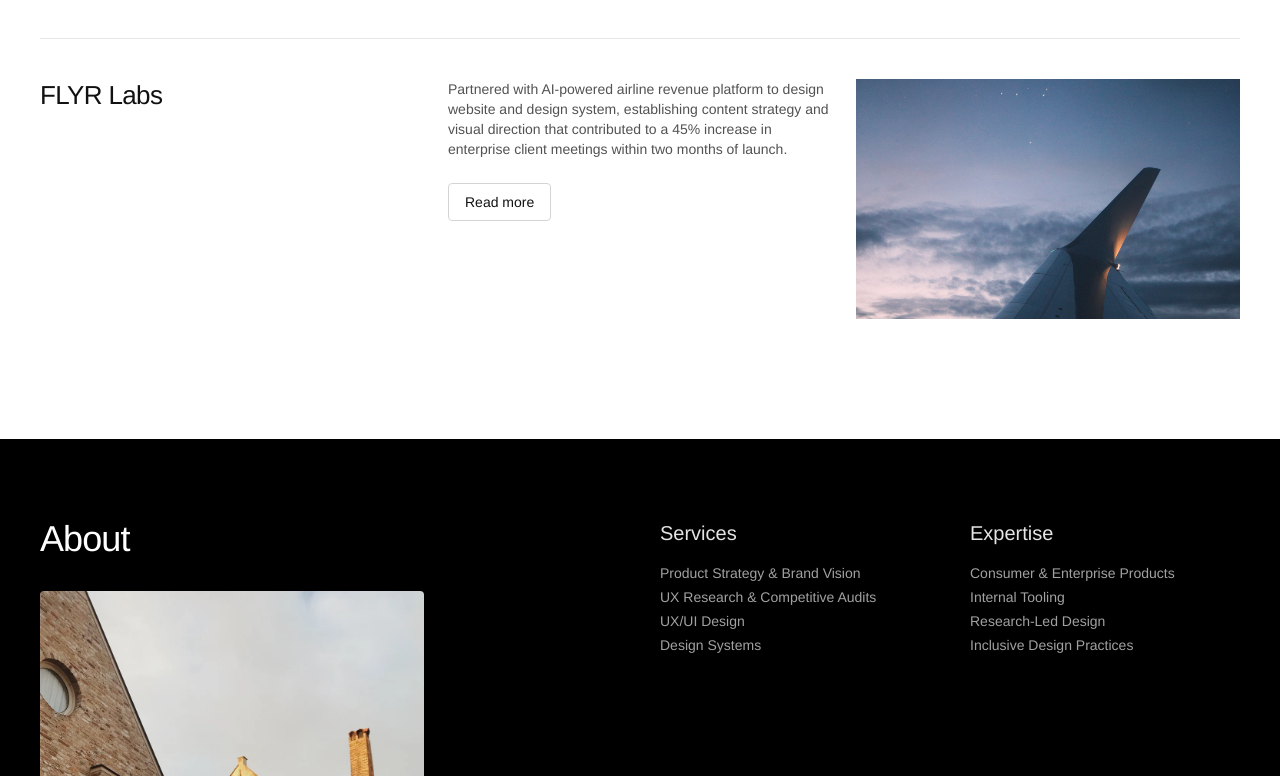
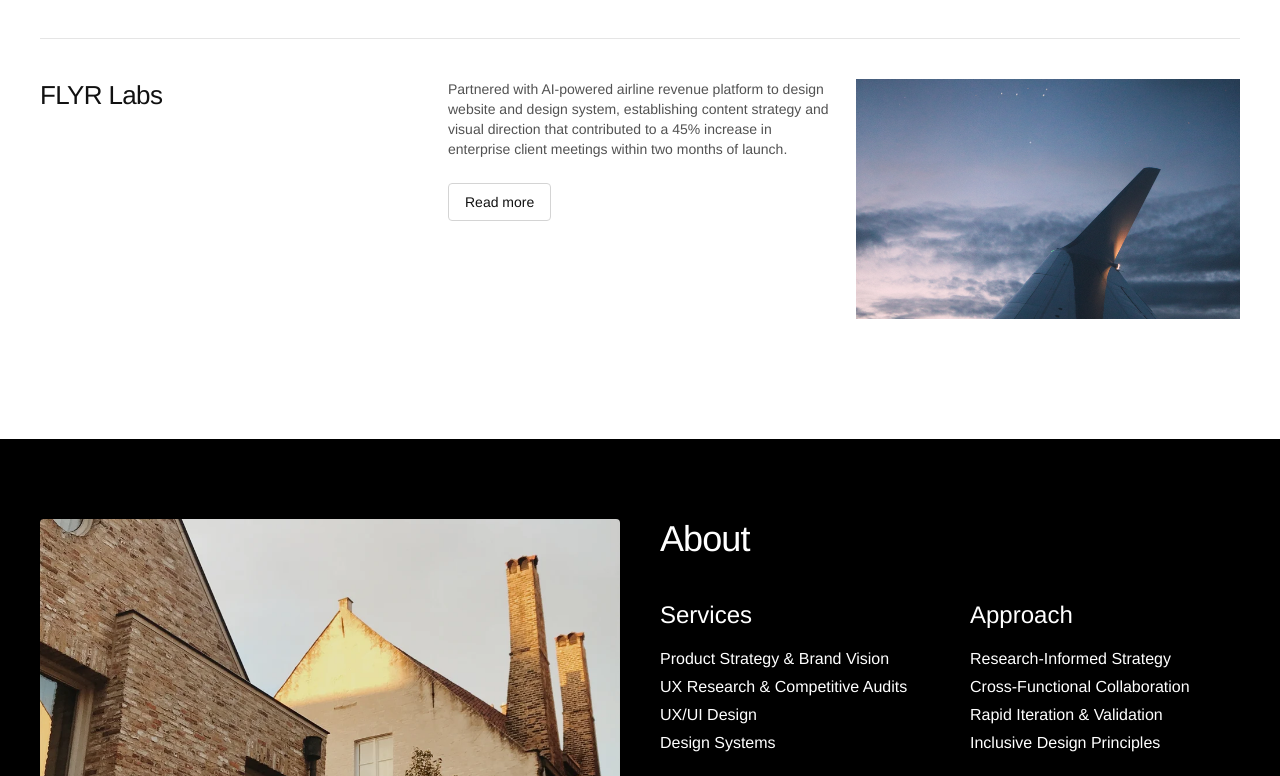
Before and after one commit to TaylorGersch/taylorgersch-portfolio, a Next.js app: page / in a window 1280 px wide. Shown: the part 2788-3564 px from the top of the page. Built offline with nearby package versions, Linux system fonts and the light colour scheme.

Commit message:
About section shifts

```diff
--- a/src/components/AboutSection.tsx
+++ b/src/components/AboutSection.tsx
@@ -11,21 +11,21 @@ const COLUMNS = [
     ],
   },
   {
+    title: "Approach",
+    items: [
+      "Research-Informed Strategy",
+      "Cross-Functional Collaboration",
+      "Rapid Iteration & Validation",
+      "Inclusive Design Principles",
+    ],
+  },
+  {
     title: "Expertise",
     items: [
       "Consumer & Enterprise Products",
       "Internal Tooling",
       "Research-Led Design",
       "Inclusive Design Practices",
-    ],
-  },
-  {
-    title: "Approach",
-    items: [
-      "Research-Informed Strategy",
-      "Cross-Functional Collaboration",
-      "Rapid Iteration & Validation",
-      "Inclusive Design Principles",
     ],
   },
   {
@@ -43,11 +43,7 @@ export default function AboutSection() {
   return (
     <section className="bg-black px-6 py-20 text-white sm:px-10">
       <div className="grid grid-cols-1 gap-10 sm:grid-cols-2">
-        <div>
-          <h2 className="mb-8 text-3xl font-medium tracking-tight sm:text-4xl">
-            About
-          </h2>
-          <div className="relative aspect-[3/4] w-full max-w-sm overflow-hidden rounded-sm">
+        <div className="relative aspect-[3/4] w-full overflow-hidden rounded-sm sm:aspect-auto">
           <Image
             src="/images/about.webp"
             alt="Taylor Gersch"
@@ -55,13 +51,17 @@ export default function AboutSection() {
             className="object-cover"
           />
         </div>
-        </div>
+
+        <div>
+          <h2 className="mb-10 text-3xl font-medium tracking-tight sm:text-4xl">
+            About
+          </h2>
 
           <div className="grid grid-cols-1 gap-10 sm:grid-cols-2">
             {COLUMNS.map((col) => (
               <div key={col.title}>
-              <h3 className="mb-4 text-xl text-neutral-200">{col.title}</h3>
-              <ul className="space-y-1 text-sm text-neutral-400">
+                <h3 className="mb-4 text-2xl text-white">{col.title}</h3>
+                <ul className="space-y-1 text-base text-white">
                   {col.items.map((item) => (
                     <li key={item}>{item}</li>
                   ))}
@@ -70,6 +70,7 @@ export default function AboutSection() {
             ))}
           </div>
         </div>
+      </div>
     </section>
   );
 }
```
Lines whose indentation alone changed are shown as unchanged.
